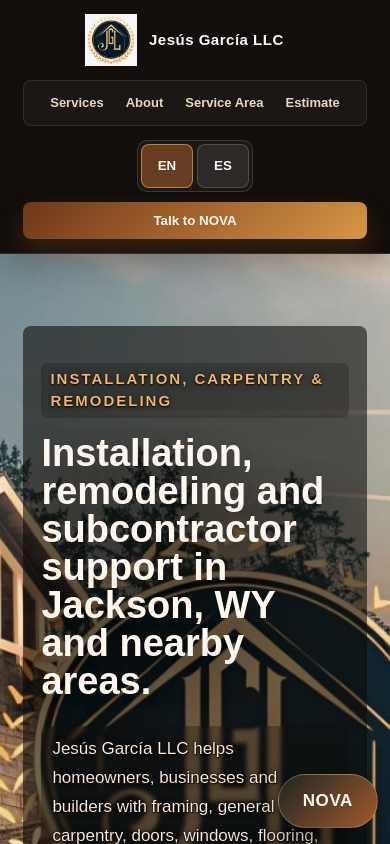
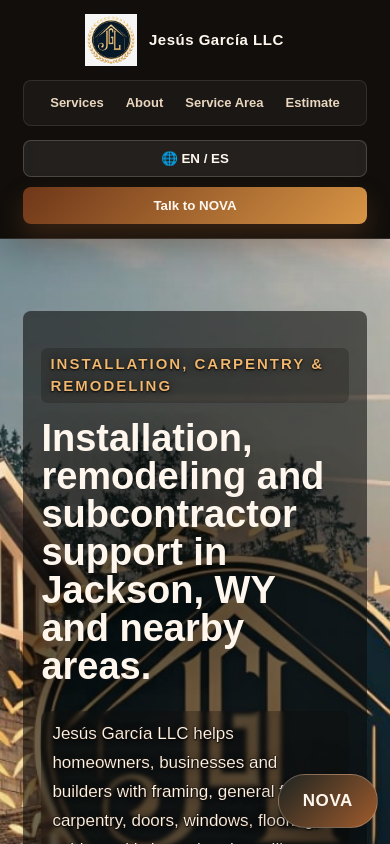
Before and after one commit to use0223/jesus-garcia-llc-website, a React (Vite) app: page / in a window 390 px wide. Shown: the top 844 px of the page. Built offline with nearby package versions, Linux system fonts and the light colour scheme.

Commit message:
Revert "Fix mobile language switcher"
This reverts commit 18297ed11a734f0c8fcbc4c4d6cfa1c137c00c72.

```diff
--- a/src/App.css
+++ b/src/App.css
@@ -133,52 +133,23 @@
 }
 
 .headerActions {
-  position: relative;
-  z-index: 2;
   display: flex;
   align-items: center;
   gap: 10px;
-  pointer-events: auto;
-}
-
-.languageSelector {
-  position: relative;
-  z-index: 3;
-  display: inline-flex;
-  align-items: center;
-  gap: 4px;
-  padding: 3px;
-  border: 1px solid rgba(255, 247, 237, 0.14);
-  border-radius: 10px;
-  background: rgba(255, 255, 255, 0.04);
-  pointer-events: auto;
 }
 
 .languageButton {
-  width: auto;
-  min-width: 44px;
-  min-height: 44px;
-  padding: 9px 11px;
+  padding: 10px 13px;
   background: rgba(255, 255, 255, 0.08);
   border: 1px solid rgba(255, 247, 237, 0.18);
   box-shadow: none;
   color: var(--cream);
-  cursor: pointer;
-  pointer-events: auto;
-  touch-action: manipulation;
-  -webkit-tap-highlight-color: transparent;
   white-space: nowrap;
 }
 
 .languageButton:hover {
   background: rgba(255, 247, 237, 0.14);
   box-shadow: none;
-}
-
-.languageButton.active {
-  border-color: rgba(216, 149, 69, 0.78);
-  background: rgba(159, 91, 44, 0.58);
-  color: #fffaf2;
 }
 
 /* HERO */
@@ -1877,14 +1848,8 @@
     flex-direction: column;
   }
 
-  .languageSelector {
-    width: auto;
-    align-self: center;
-  }
-
   .languageButton {
-    width: 52px;
-    flex: 0 0 52px;
+    width: 100%;
   }
 
   .quoteSection {
--- a/src/App.jsx
+++ b/src/App.jsx
@@ -1508,8 +1508,7 @@
 
 function App() {
   const [language, setLanguage] = useState(() => {
-    const savedLanguage =
-      localStorage.getItem("language") || localStorage.getItem("preferredLanguage");
+    const savedLanguage = localStorage.getItem("preferredLanguage");
     if (savedLanguage === "es" || savedLanguage === "en") {
       return savedLanguage;
     }
@@ -1598,13 +1597,9 @@
   const isNovaBasicModeActive =
     !quoteMode && (!novaSmartModeEnabled || novaSmartFallbackActive);
 
-  const selectLanguage = (nextLanguage) => {
-    if (nextLanguage !== "en" && nextLanguage !== "es") {
-      return;
-    }
-
+  const toggleLanguage = () => {
+    const nextLanguage = language === "en" ? "es" : "en";
     setLanguage(nextLanguage);
-    localStorage.setItem("language", nextLanguage);
     localStorage.setItem("preferredLanguage", nextLanguage);
   };
 
@@ -2641,28 +2636,11 @@
         </nav>
 
         <div className="headerActions">
-          <div className="languageSelector" role="group" aria-label="Language selector">
-            <button
-              className={`languageButton ${language === "en" ? "active" : ""}`}
-              type="button"
-              onClick={() => selectLanguage("en")}
-              aria-label="View page in English"
-              aria-pressed={language === "en"}
-            >
-              EN
-            </button>
-            <button
-              className={`languageButton ${language === "es" ? "active" : ""}`}
-              type="button"
-              onClick={() => selectLanguage("es")}
-              aria-label="Ver la página en español"
-              aria-pressed={language === "es"}
-            >
-              ES
-            </button>
-          </div>
-
-          <button className="headerButton" type="button" onClick={openNovaWidget}>
+          <button className="languageButton" onClick={toggleLanguage}>
+            🌐 EN / ES
+          </button>
+
+          <button className="headerButton" onClick={openNovaWidget}>
             {t("talkToNova")}
           </button>
         </div>
```
